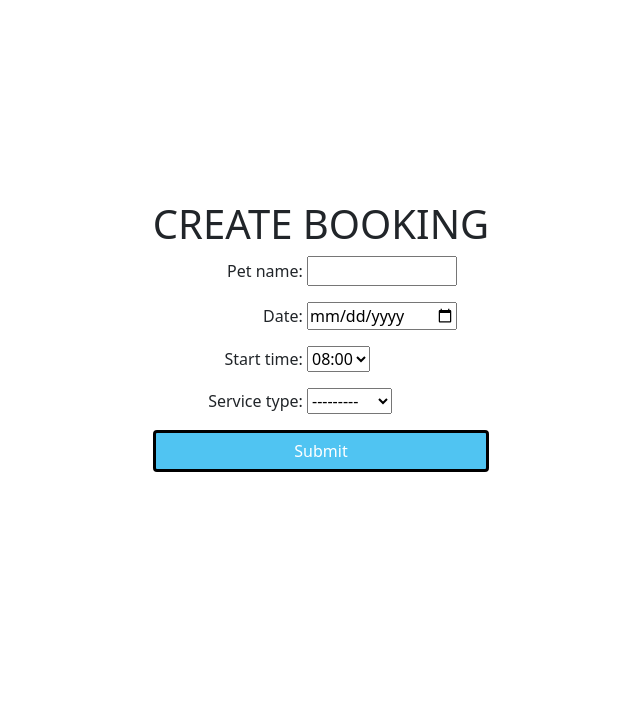
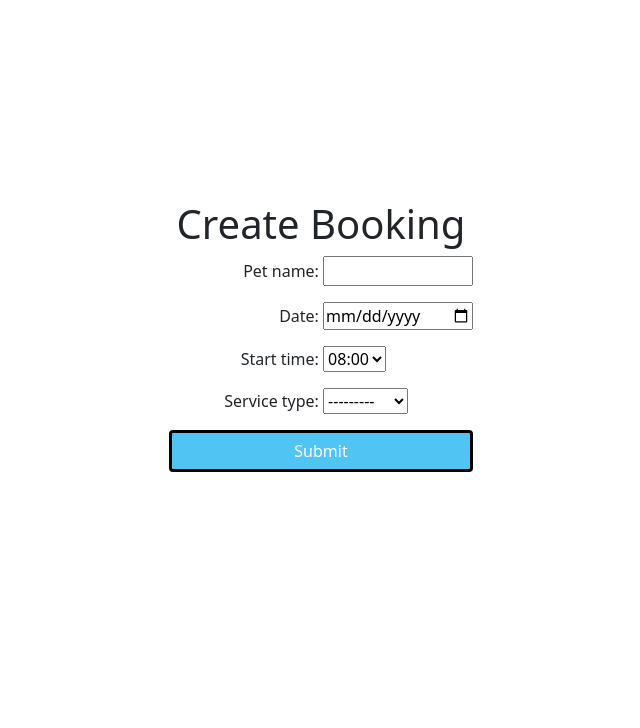
Before and after one commit to StevenWeir038/Kennel39, a Django app: page /bookings/create_booking/ in a window 1280 px wide. Shown: the part 56-784 px from the top of the page, without its empty margins (319-959 px from the left). Run offline with Django 3.2, Linux system fonts and the light colour scheme; the visitor is signed in with stand-in values (Sample User, id 1); data comes from the database, SQL or seed files in the repository; parts of the project's set-up code (start-up, migrations or seed data) failed here and were passed over; some libraries are stand-ins or nearby versions.

Commit message:
Add container id for css styling

```diff
--- a/bookings/templates/bookings/create_booking.html
+++ b/bookings/templates/bookings/create_booking.html
@@ -3,9 +3,9 @@
 
 {% block content %}
 <section class="d-flex flex-column justify-content-center align-items-center text-center min-vh-100">
-    <div class="row">
+    <div id="booking-form-container" class="row">
         <div class="col">
-            <h1>CREATE BOOKING</h1>
+            <h1>Create Booking</h1>
             <form id="booking-form" method="POST">
                 {% csrf_token %}
                 {{ form.as_p }}
--- a/bookings/templates/bookings/edit_booking.html
+++ b/bookings/templates/bookings/edit_booking.html
@@ -3,9 +3,9 @@
 
 {% block content %}
 <section class="d-flex flex-column justify-content-center align-items-center text-center min-vh-100">
-    <div class="row">
+    <div id="booking-form-container" class="row">
         <div class="col">
-            <h1>EDIT BOOKING</h1>
+            <h1>Edit Booking</h1>
             <form id="booking-form" method="POST">
                 {% csrf_token %}
                 {{ form.as_p }}
```
